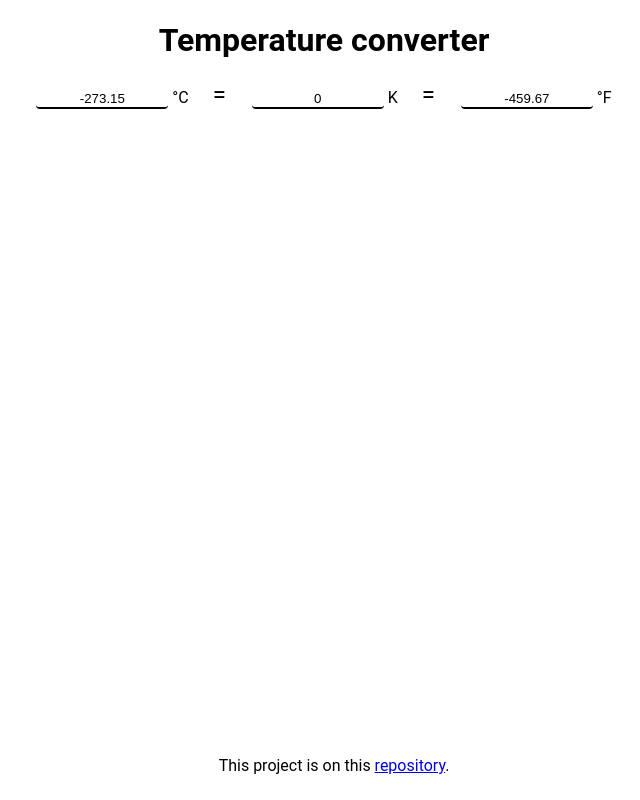
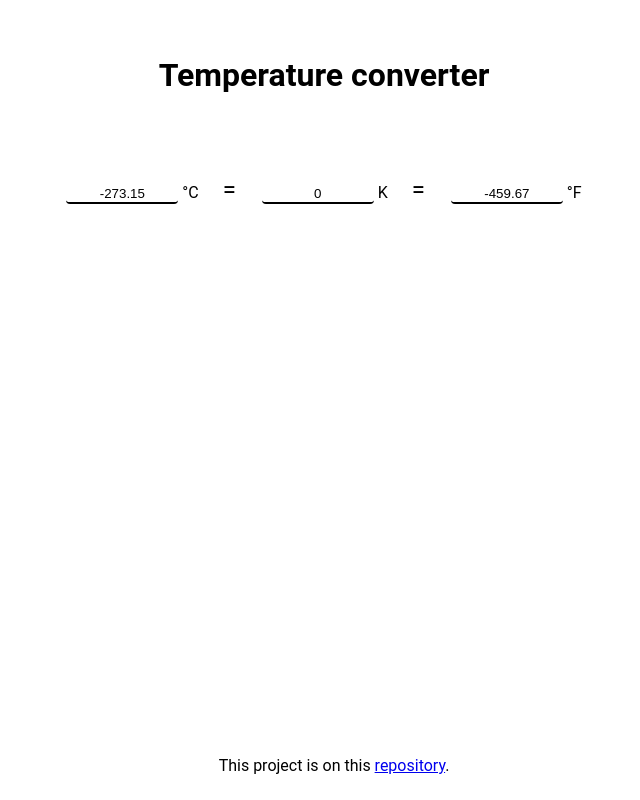
Before and after one commit to ThiaudioTT/temperatureConverter, an Angular app: page / in a window 1280 px wide. Shown: the whole page, without its empty margins (316-956 px from the left). Built offline with nearby package versions, Linux system fonts and the light colour scheme.

Commit message:
feat: center layout and adjust mobile device

```diff
--- a/src/app/app.component.scss
+++ b/src/app/app.component.scss
@@ -1,3 +1,20 @@
+h1 {
+  margin-top: 3.5rem;
+}
+
+app-temperature-converter {
+  position: fixed;
+  top: 22vh;
+  left: 100px;
+  right: 100px;
+  bottom: auto;
+
+  @media (max-width: 768px) {
+    position: initial;
+  }
+
+}
+
 footer {
   position: fixed;
   bottom: 0;
```
